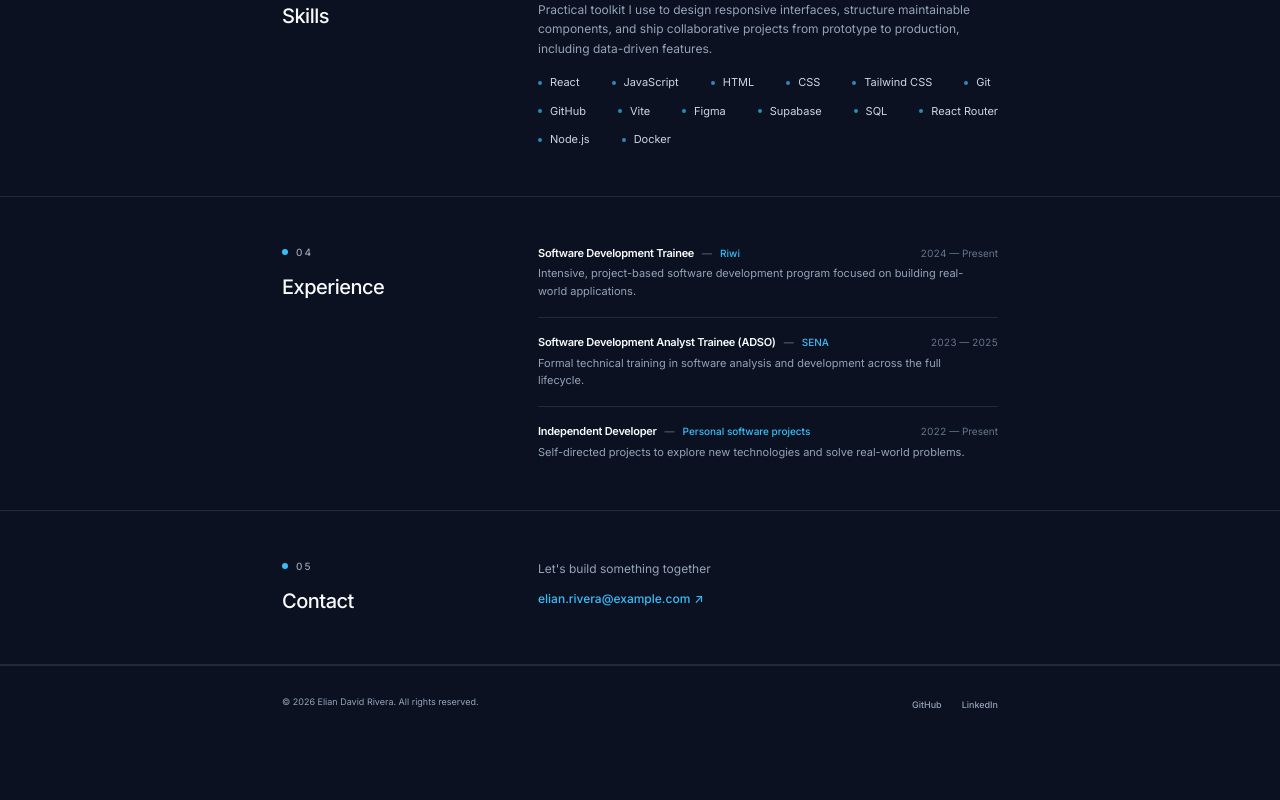
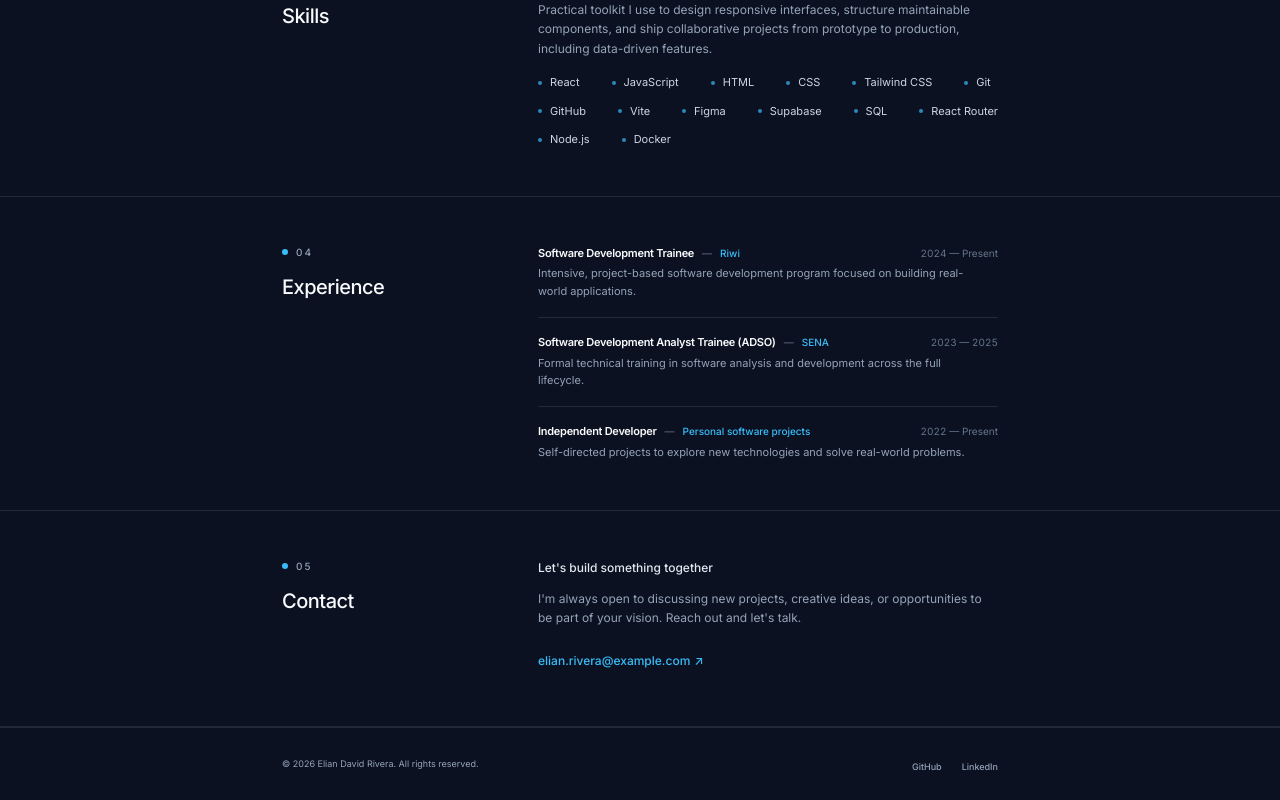
Before and after one commit to aZian10/portfolio, a React (Vite) app: page / in a window 1280 px wide. Shown: the part 1005-1805 px from the top of the page. Before the commit the page ends 1743 px from the top, so only its background shows below. Built offline with nearby package versions, Linux system fonts and the light colour scheme.

Commit message:
fix(contact): improve SEO semantics and content

```diff
--- a/src/sections/Contact/Contact.jsx
+++ b/src/sections/Contact/Contact.jsx
@@ -12,17 +12,23 @@ export default function Contact() {
       <Container>
         <div className="grid gap-6 md:grid-cols-[220px_1fr] md:gap-9">
           <SectionTitle headingId={headingId} number={contact.number} title={contact.eyebrow} />
-          <div>
+          <div className="space-y-3">
+            <h3 className="max-w-md text-[12px] font-medium text-surface-200">
+              {contact.title}
+            </h3>
             <p className="max-w-md text-[12px] leading-relaxed text-surface-400">
-              {contact.title}
+              {contact.description}
             </p>
+            <address className="not-italic">
               <a
                 href={mailtoHref}
+                aria-label={`${contact.emailCta.label} at ${contact.email}`}
                 className="mt-1 py-2 inline-flex items-center gap-1 text-[12px] font-medium text-sky-400 transition-colors duration-200 motion-reduce:transition-none hover:text-sky-300 focus-visible:rounded focus-visible:ring-2 focus-visible:ring-sky-400 focus-visible:ring-offset-2 focus-visible:ring-offset-surface-950 focus:outline-none"
               >
                 {contact.email}
                 <span aria-hidden="true">↗</span>
               </a>
+            </address>
           </div>
         </div>
       </Container>
```
Lines whose indentation alone changed are shown as unchanged.
